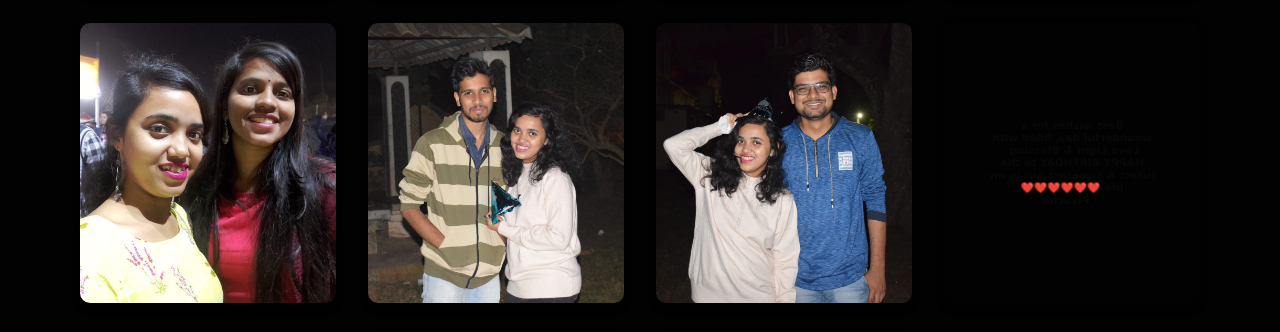
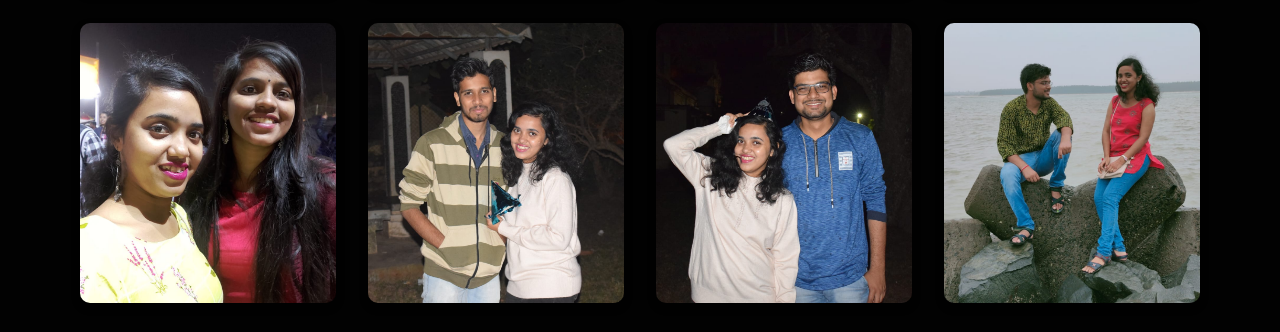
Before and after one commit to susovonmondal/birthday, a plain HTML site: page nxtpage.html in a window 1280 px wide. Shown: the part 997-1329 px from the top of the page. Drawn offline with Linux system fonts and the light colour scheme; grey boxes are pictures that could not be loaded.

Commit message:
Update nxtpage.html

```diff
--- a/nxtpage.html
+++ b/nxtpage.html
@@ -174,7 +174,7 @@
 
                   <div class="col" ontouchstart="this.classList.toggle('hover');">
                       <div class="container">
-                          <div class="front" style="background-image: url(h.jpg)">
+                          <div class="front" style="background-image: url(h.jpeg)">
                               <div class="inner">
                               </div>
                           </div>
```
